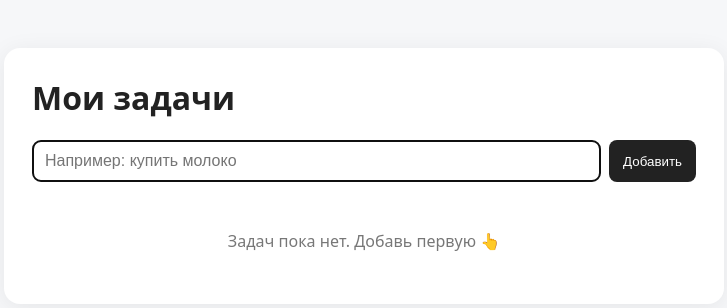
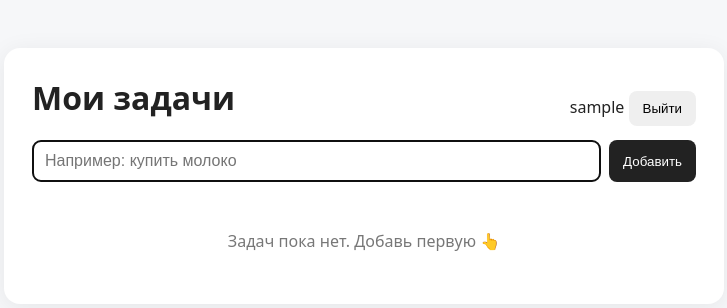
Before and after one commit to Koteyka125/ChatGPT-Coding-Test, a Flask app: page / in a window 1280 px wide. Shown: the top 308 px of the page, without its empty margins (276-1003 px from the left). Run offline with Flask 3, Linux system fonts and the light colour scheme; the visitor is signed in with stand-in values (Sample User, id 1); some libraries are stand-ins or nearby versions.

Commit message:
Add account controls to task page

```diff
--- a/templates/index.html
+++ b/templates/index.html
@@ -7,6 +7,7 @@
   <style>
     body { font-family: system-ui, sans-serif; max-width: 720px; margin: 48px auto; padding: 0 20px; background: #f6f7f9; color: #222; }
     main { background: white; padding: 28px; border-radius: 16px; box-shadow: 0 4px 24px #00000012; }
+    header { display: flex; justify-content: space-between; align-items: center; gap: 16px; }
     h1 { margin-top: 0; }
     form.add { display: flex; gap: 8px; margin-bottom: 24px; }
     input { flex: 1; padding: 11px 12px; border: 1px solid #ccc; border-radius: 8px; font-size: 16px; }
@@ -23,7 +24,15 @@
 </head>
 <body>
 <main>
-  <h1>Мои задачи</h1>
+  <header>
+    <h1>Мои задачи</h1>
+    <div>
+      <span>{{ username }}</span>
+      <form method="post" action="{{ url_for('logout') }}" style="display:inline">
+        <button type="submit">Выйти</button>
+      </form>
+    </div>
+  </header>
   <form class="add" method="post" action="{{ url_for('create_task') }}">
     <input name="title" placeholder="Например: купить молоко" maxlength="200" required autofocus>
     <button type="submit">Добавить</button>
@@ -32,12 +41,12 @@
   {% if tasks %}
   <ul>
     {% for task in tasks %}
-    <li class="{{ 'done' if task['done'] else '' }}">
-      <form method="post" action="{{ url_for('toggle_task', task_id=task['id']) }}">
-        <button type="submit" aria-label="Изменить статус">{{ '☑' if task['done'] else '☐' }}</button>
+    <li class="{{ 'done' if task.done else '' }}">
+      <form method="post" action="{{ url_for('toggle_task', task_id=task.id) }}">
+        <button type="submit" aria-label="Изменить статус">{{ '☑' if task.done else '☐' }}</button>
       </form>
-      <span class="title">{{ task['title'] }}</span>
-      <form class="actions" method="post" action="{{ url_for('delete_task', task_id=task['id']) }}">
+      <span class="title">{{ task.title }}</span>
+      <form class="actions" method="post" action="{{ url_for('delete_task', task_id=task.id) }}">
         <button type="submit" aria-label="Удалить задачу">Удалить</button>
       </form>
     </li>
```
